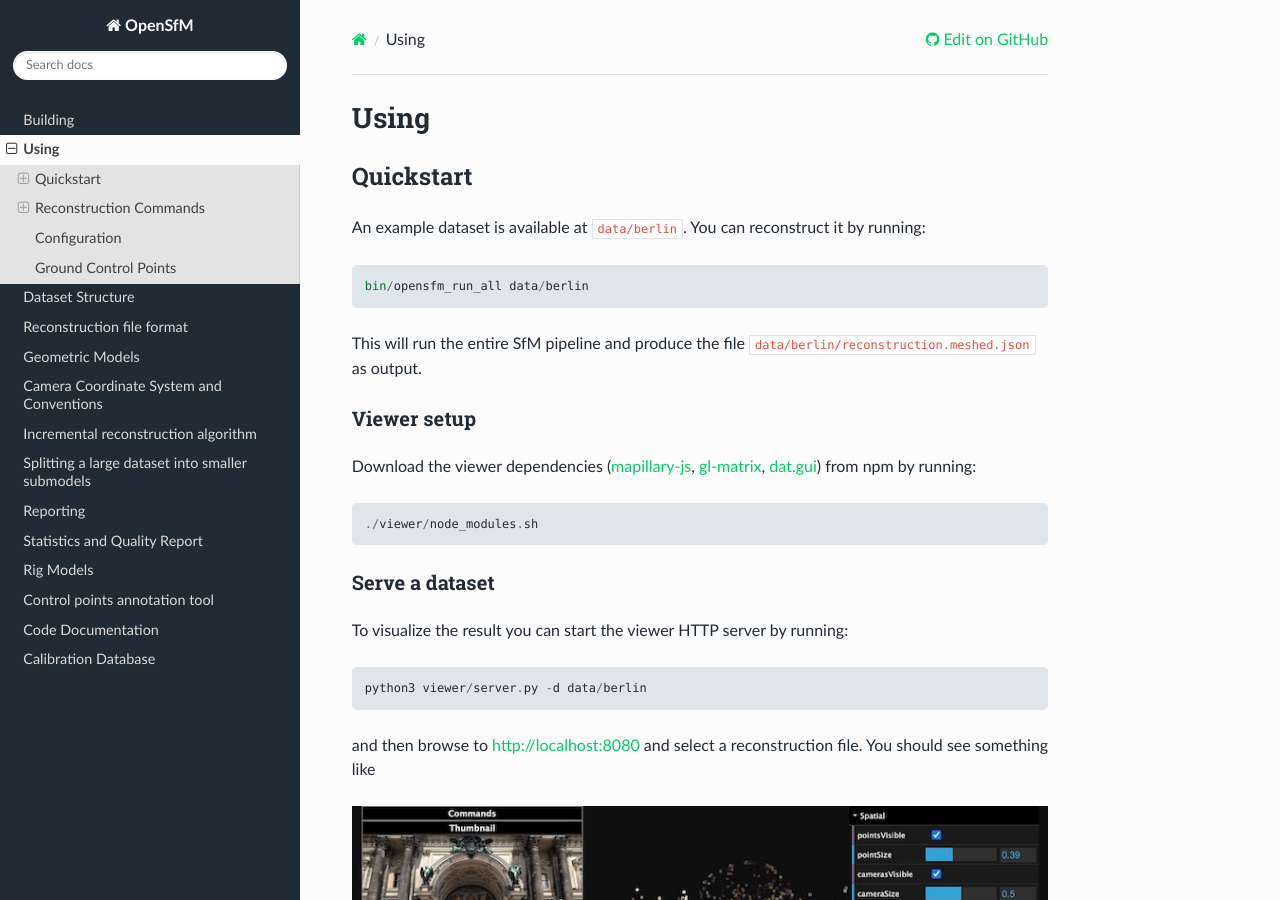
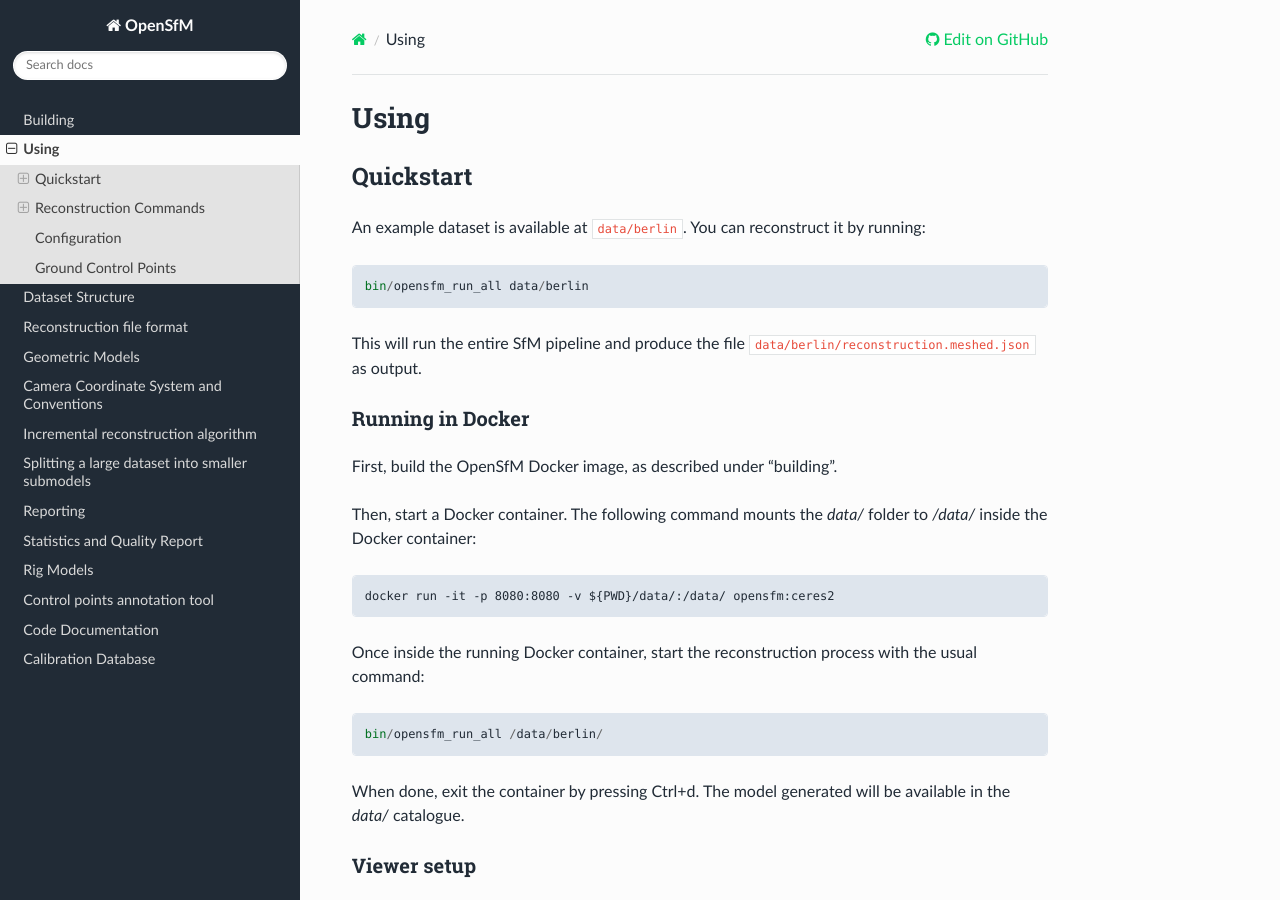
Before and after one commit to mapillary/OpenSfM, a Sphinx documentation site: the page built from doc/source/using.rst, in a window 1280 px wide and 900 px high. Built offline with Sphinx 7.4.7 and the Read the Docs theme 2.0.0, drawn with Linux system fonts in a browser that asks for light colours.

Commit message:
describe how to build and use docker images (#1049)
Summary: Pull Request resolved: https://github.com/mapillary/OpenSfM/pull/1049

Reviewed By: paulinus

Differential Revision: D57765801

Pulled By: fabianschenk

fbshipit-source-id: 6aa8c2678ac0007d42baa410b43077d4cccdd9ad

```diff
--- a/doc/source/using.rst
+++ b/doc/source/using.rst
@@ -14,6 +14,21 @@
 
 This will run the entire SfM pipeline and produce the file ``data/berlin/reconstruction.meshed.json`` as output.
 
+Running in Docker
+'''''''''''''''''
+
+First, build the OpenSfM Docker image, as described under "building".
+
+
+Then, start a Docker container. The following command mounts the `data/` folder to `/data/` inside the Docker container::
+
+    docker run -it -p 8080:8080 -v ${PWD}/data/:/data/ opensfm:ceres2
+
+Once inside the running Docker container, start the reconstruction process with the usual command::
+
+    bin/opensfm_run_all /data/berlin/
+
+When done, exit the container by pressing Ctrl+d. The model generated will be available in the `data/` catalogue.
 
 Viewer setup
 ''''''''''''
```
Also changed, not shown: doc/source/building.rst (+10 -0 lines).
